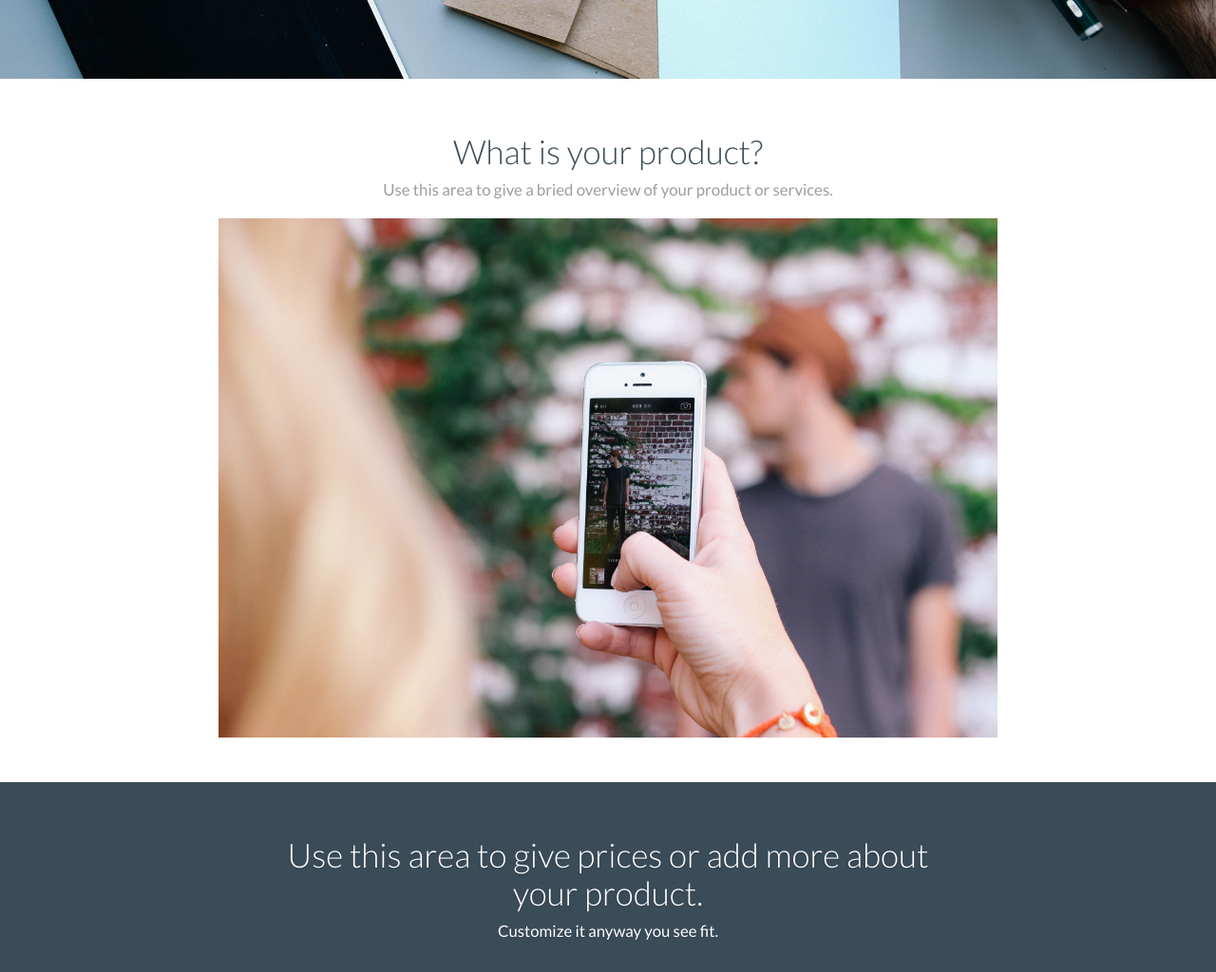
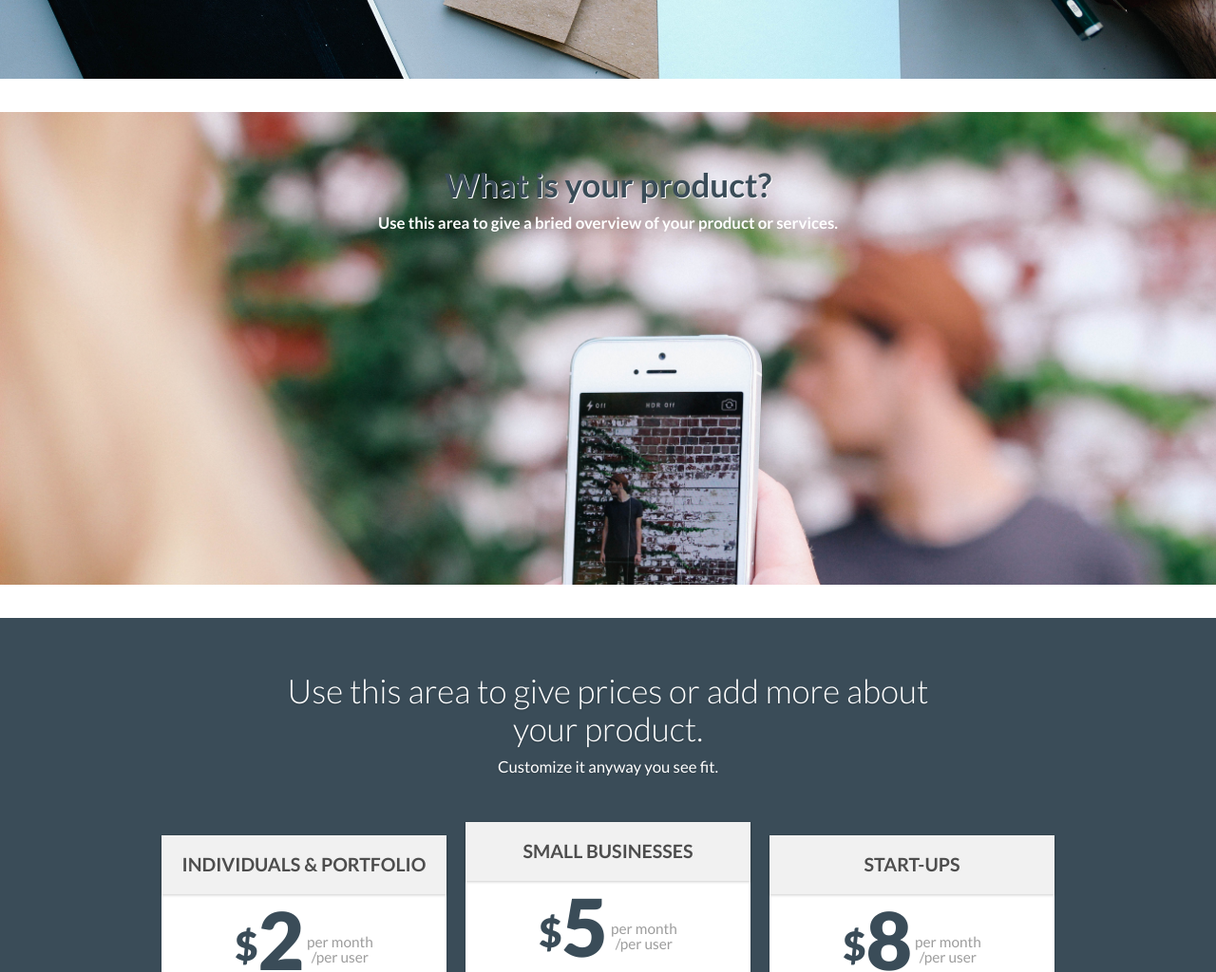
Before and after one commit to iamtutumo/ballin-spice, a plain HTML site: page index.html in a window 1280 px wide. Shown: the part 597-1621 px from the top of the page at 95% size. Drawn offline with Linux system fonts and the light colour scheme.

Commit message:
changed benefits img and font

```diff
--- a/index.html
+++ b/index.html
@@ -88,7 +88,7 @@
 				<p>Use this area to give a bried overview of your product or services.</p>
 			</div>
 			<div class="fourteen columns offset-by-one">
-				<img class="scale-with-grid" src="images/app.jpg" alt="Web Application" />
+				<!-- <img class="scale-with-grid" src="images/app.jpg" alt="Web Application" /> -->
 			</div>
 		</div>
 	</div>
--- a/stylesheets/base.css
+++ b/stylesheets/base.css
@@ -314,11 +314,21 @@
 }
 #benefits h2 {
 	color:#3A4C58;
-	font-weight: 300;
+	font-weight: bold;
+	text-shadow: 1px 1px #fff;
 }
 #benefits p {
-	color:#9d9d9d;
+	color:#fff;
 	font-size:1.2em;
+	font-weight: bold;
+}
+
+#benefits{
+	background:url('../images/app.jpg') top center no-repeat;
+	background-size: cover;
+	min-height: 400px;
+	width:100%;
+	margin: 35px 0 35px 0;
 }
 
 /* Pricing */
```
